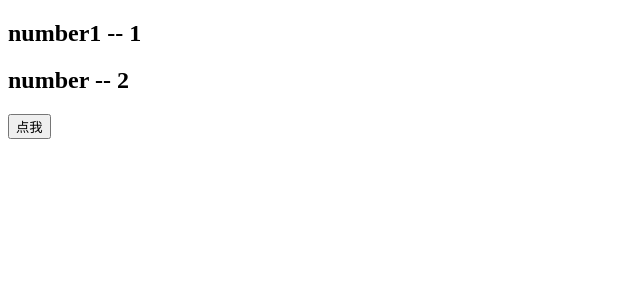
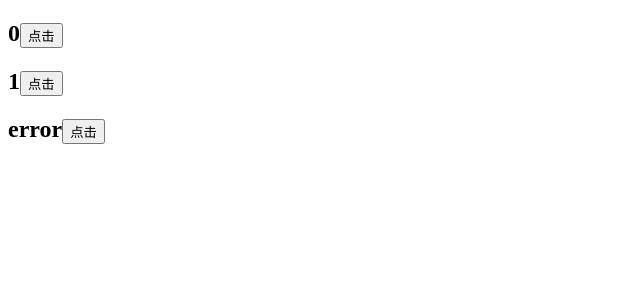
Before and after one commit to haiNono/react-advance, a React app: page / in a window 1280 px wide. Shown: the top 300 px of the page, without its empty margins (0-640 px from the left). Built offline with nearby package versions, Linux system fonts and the light colour scheme.

Commit message:
feat: hooks

```diff
--- a/src/App.jsx
+++ b/src/App.jsx
@@ -1,9 +1,27 @@
 /* eslint-disable no-unused-vars */
-import React from 'react'
-import Pure from './components/RenderOptimize/pure'
+import React, { useState } from 'react'
 
 function App() {
-  return <Pure />
+  let num, setnum
+  const [number, setnumber] = useState(0)
+  ;[num, setnum] = useState(1)
+  const [err, seterr] = useState('error')
+  return (
+    <>
+      <h2>
+        {number}
+        <button onClick={() => setnumber(number + 1)}>点击</button>
+      </h2>
+      <h2>
+        {num}
+        <button onClick={() => setnum(num + 1)}>点击</button>
+      </h2>
+      <h2>
+        {err}
+        <button onClick={() => seterr('good')}>点击</button>
+      </h2>
+    </>
+  )
 }
 
 export default App
```
